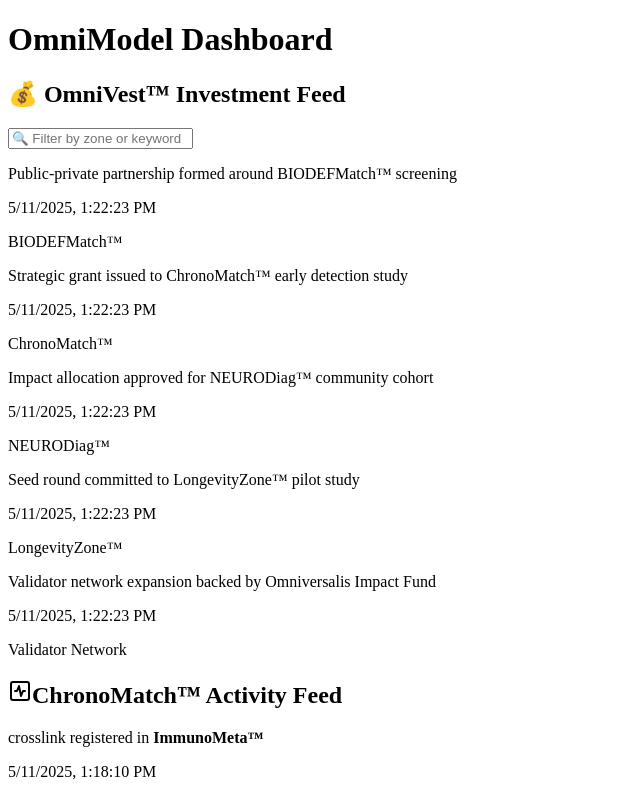
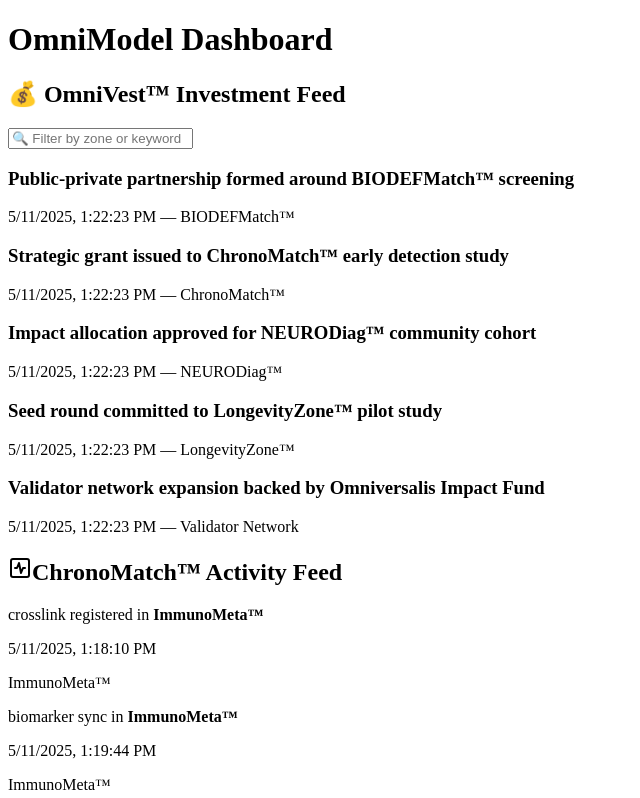
Before and after one commit to OmniChainOrg/omnimodel-dashboard, a Next.js app: page / in a window 1280 px wide. Shown: the top 798 px of the page, without its empty margins (0-640 px from the left). Built offline with nearby package versions, Linux system fonts and the light colour scheme.

Commit message:
Update OmniVestPanel.tsx

```diff
--- a/components/OmniVestPanel.tsx
+++ b/components/OmniVestPanel.tsx
@@ -53,18 +53,9 @@ export default function OmniVestPanel() {
           {!filtered.length ? (
             <Loader2 className="animate-spin w-6 h-6 text-yellow-400 mx-auto" />
           ) : (
-            filtered.map((event, idx) => (
-              <div
-                key={idx}
-                className="py-2 border-b last:border-0 text-sm space-y-1"
-              >
-                <p className="font-medium">{event.type}</p>
-                <p className="text-muted-foreground">
-                  {new Date(event.timestamp).toLocaleString()}
-                </p>
-                <Badge>{event.zone}</Badge>
-              </div>
-            ))
+           filtered.map((event, idx) => (
+            <ExpandedEvent key={idx} event={event} />
+           ))
           )}
         </CardContent>
       </Card>
```
